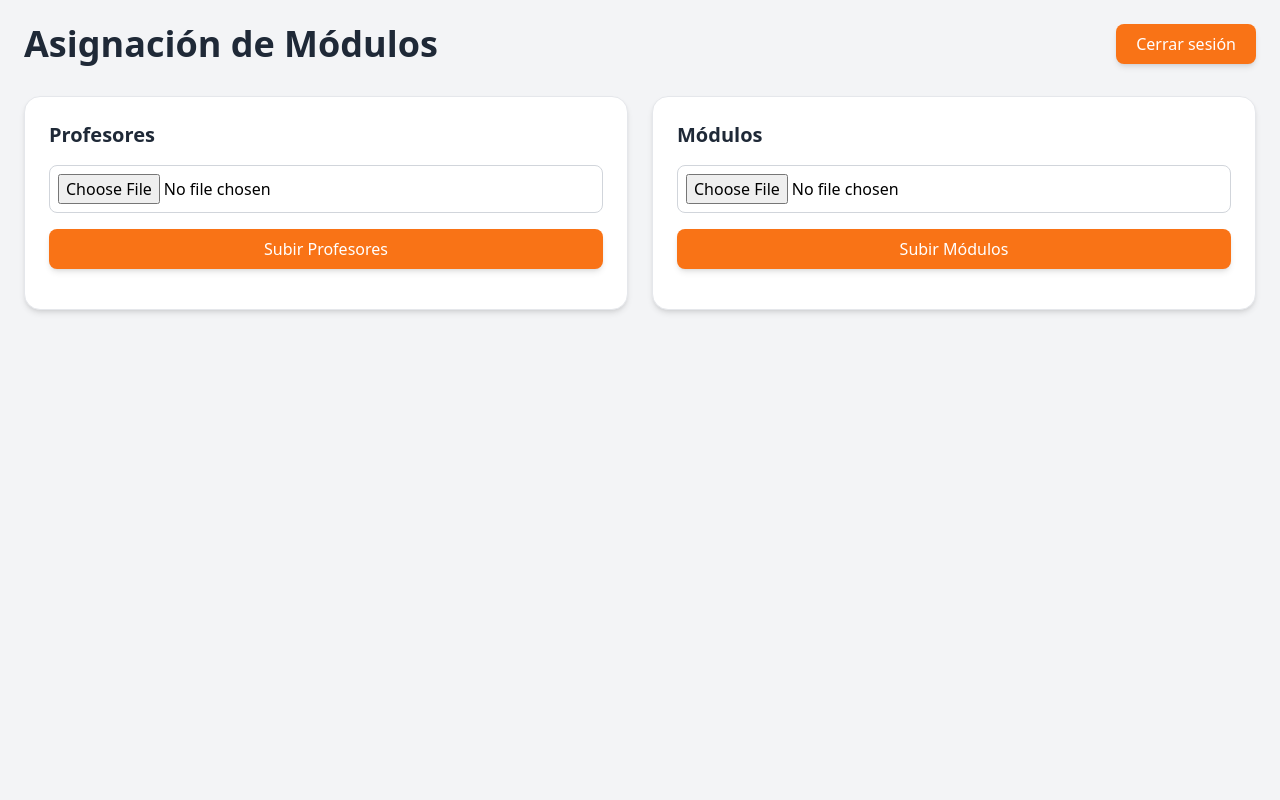
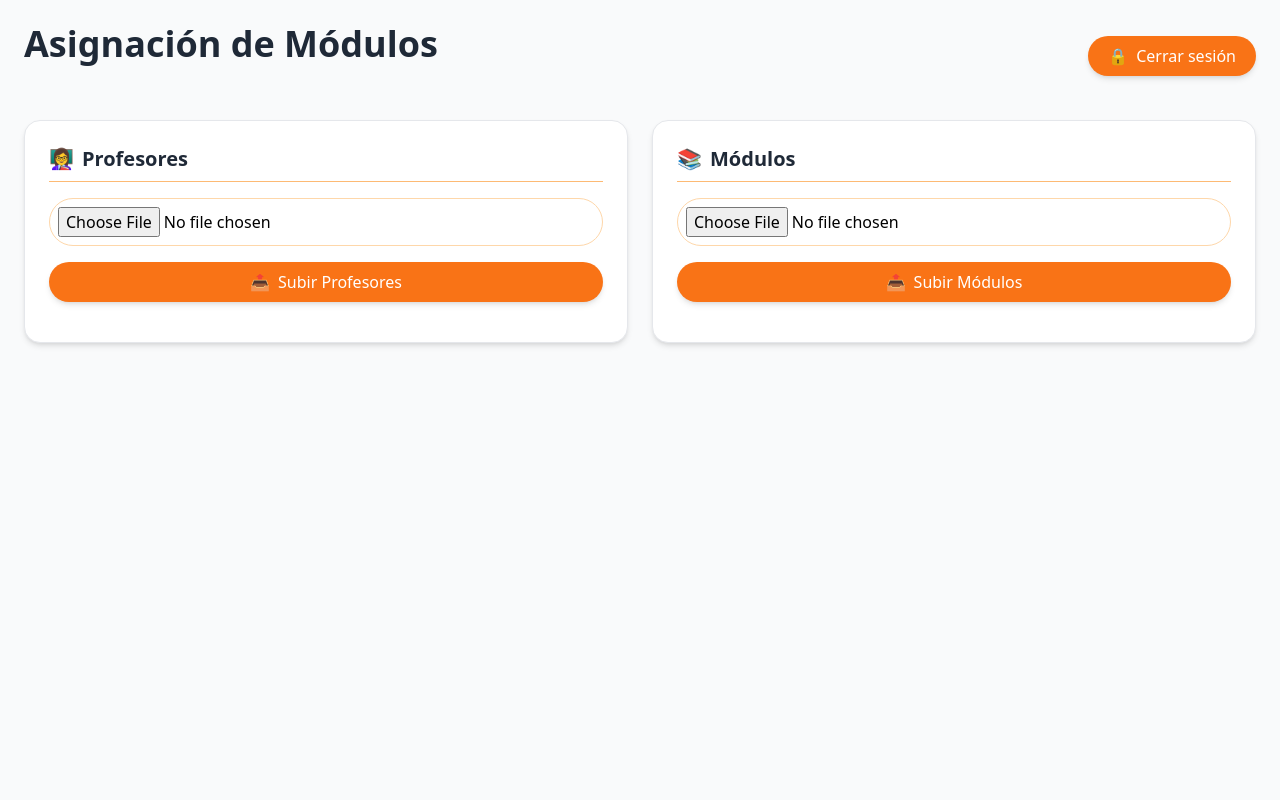
Before and after one commit to gaonaorozcovictor-debug/TFJ_Kevin_Edu-Vic, a PHP site: page /vistas/mostrarModulos.php in a window 1280 px wide. Run offline with PHP 8.4, Linux system fonts and the light colour scheme; some libraries are stand-ins or nearby versions.

Commit message:
mejora diseño

```diff
--- a/vistas/mostrarModulos.php
+++ b/vistas/mostrarModulos.php
@@ -6,20 +6,28 @@
 <script src="https://cdn.tailwindcss.com"></script>
 </head>
 
-<body class="bg-gray-100 min-h-screen font-sans">
+<body class="bg-gray-50 min-h-screen font-sans">
 
 <div class="max-w-7xl mx-auto p-6">
 
-    <!-- Header -->
+    <!-- Header con usuario y cerrar sesión -->
     <header class="flex flex-col md:flex-row justify-between items-center mb-8">
-        <h1 class="text-3xl md:text-4xl font-extrabold text-gray-800 mb-4 md:mb-0">
-            Asignación de Módulos
-        </h1>
+        <div>
+            <h1 class="text-3xl md:text-4xl font-extrabold text-gray-800 mb-2 md:mb-0">
+                Asignación de Módulos
+            </h1>
+            <br>
+            <?php if(isset($_SESSION['usuario'])): ?>
+                <p class="text-gray-600 text-md">Sesión iniciada como:
+                    <span class="font-semibold text-orange-500"><?= htmlspecialchars($_SESSION['usuario']) ?></span>
+                </p>
+            <?php endif; ?>
+        </div>
 
         <form action="./core/cerrar_sesion.php" method="post">
             <button type="submit"
-                class="bg-orange-500 hover:bg-orange-600 text-white px-5 py-2 rounded-lg shadow-md transition">
-                Cerrar sesión
+                class="bg-orange-500 hover:bg-orange-600 text-white px-5 py-2 rounded-full shadow-md transition transform hover:-translate-y-0.5 hover:shadow-lg flex items-center space-x-2">
+                <span>🔒</span><span>Cerrar sesión</span>
             </button>
         </form>
     </header>
@@ -29,30 +37,32 @@
 
         <!-- Columna Profesores -->
         <div class="bg-white p-6 rounded-2xl shadow-md border border-gray-200">
-            <h2 class="text-xl font-semibold text-gray-800 mb-4">Profesores</h2>
+            <h2 class="text-xl font-semibold text-gray-800 mb-4 pb-2 border-b border-orange-300 flex items-center space-x-2">
+                <span>👩‍🏫</span><span>Profesores</span>
+            </h2>
 
             <form action="" method="POST" enctype="multipart/form-data" class="mb-4 space-y-4">
                 <input type="file" name="archivo_profesores" accept=".xls,.xlsx" required
-                    class="w-full border border-gray-300 rounded-lg p-2 focus:ring-2 focus:ring-orange-300 focus:outline-none">
+                    class="w-full border border-orange-200 rounded-full p-2 focus:ring-2 focus:ring-orange-300 focus:border-orange-300 transition">
                 <button type="submit" name="subir_profesores"
-                    class="w-full bg-orange-500 hover:bg-orange-600 text-white py-2 rounded-lg shadow-md transition">
-                    Subir Profesores
+                    class="w-full bg-orange-500 hover:bg-orange-600 text-white py-2 rounded-full shadow-md transition transform hover:-translate-y-0.5 hover:shadow-lg flex items-center justify-center space-x-2">
+                    <span>📤</span><span>Subir Profesores</span>
                 </button>
             </form>
 
             <?php if(!empty($datosProfesores)): ?>
             <div class="overflow-x-auto max-h-[300px]">
                 <table class="min-w-full border border-gray-200 rounded-lg divide-y divide-gray-200">
-                    <thead class="bg-gray-100 sticky top-0">
+                    <thead class="bg-orange-50 sticky top-0">
                         <tr>
                             <?php foreach($datosProfesores[0] as $i => $val): ?>
-                                <th class="px-4 py-2 text-left text-sm font-medium text-gray-700">Col <?= $i+1 ?></th>
+                                <th class="px-4 py-2 text-left text-sm font-medium text-orange-500">Col <?= $i+1 ?></th>
                             <?php endforeach; ?>
                         </tr>
                     </thead>
                     <tbody>
                         <?php foreach($datosProfesores as $fila): ?>
-                            <tr class="even:bg-gray-50 hover:bg-gray-100 transition">
+                            <tr class="even:bg-gray-50 hover:bg-orange-50 transition">
                                 <?php foreach($fila as $celda): ?>
                                     <td class="border border-gray-200 px-4 py-2 text-sm text-gray-700">
                                         <?= htmlspecialchars($celda) ?>
@@ -68,30 +78,32 @@
 
         <!-- Columna Módulos -->
         <div class="bg-white p-6 rounded-2xl shadow-md border border-gray-200">
-            <h2 class="text-xl font-semibold text-gray-800 mb-4">Módulos</h2>
+            <h2 class="text-xl font-semibold text-gray-800 mb-4 pb-2 border-b border-orange-300 flex items-center space-x-2">
+                <span>📚</span><span>Módulos</span>
+            </h2>
 
             <form action="" method="POST" enctype="multipart/form-data" class="mb-4 space-y-4">
                 <input type="file" name="archivo_modulos" accept=".xls,.xlsx" required
-                    class="w-full border border-gray-300 rounded-lg p-2 focus:ring-2 focus:ring-orange-300 focus:outline-none">
+                    class="w-full border border-orange-200 rounded-full p-2 focus:ring-2 focus:ring-orange-300 focus:border-orange-300 transition">
                 <button type="submit" name="subir_modulos"
-                    class="w-full bg-orange-500 hover:bg-orange-600 text-white py-2 rounded-lg shadow-md transition">
-                    Subir Módulos
+                    class="w-full bg-orange-500 hover:bg-orange-600 text-white py-2 rounded-full shadow-md transition transform hover:-translate-y-0.5 hover:shadow-lg flex items-center justify-center space-x-2">
+                    <span>📤</span><span>Subir Módulos</span>
                 </button>
             </form>
 
             <?php if(!empty($datosModulos)): ?>
             <div class="overflow-x-auto max-h-[300px]">
                 <table class="min-w-full border border-gray-200 rounded-lg divide-y divide-gray-200">
-                    <thead class="bg-gray-100 sticky top-0">
+                    <thead class="bg-orange-50 sticky top-0">
                         <tr>
                             <?php foreach($datosModulos[0] as $i => $val): ?>
-                                <th class="px-4 py-2 text-left text-sm font-medium text-gray-700">Col <?= $i+1 ?></th>
+                                <th class="px-4 py-2 text-left text-sm font-medium text-orange-500">Col <?= $i+1 ?></th>
                             <?php endforeach; ?>
                         </tr>
                     </thead>
                     <tbody>
                         <?php foreach($datosModulos as $fila): ?>
-                            <tr class="even:bg-gray-50 hover:bg-gray-100 transition">
+                            <tr class="even:bg-gray-50 hover:bg-orange-50 transition">
                                 <?php foreach($fila as $celda): ?>
                                     <td class="border border-gray-200 px-4 py-2 text-sm text-gray-700">
                                         <?= htmlspecialchars($celda) ?>
```
Also changed, not shown: vistas/login.php (+17 -14 lines).
